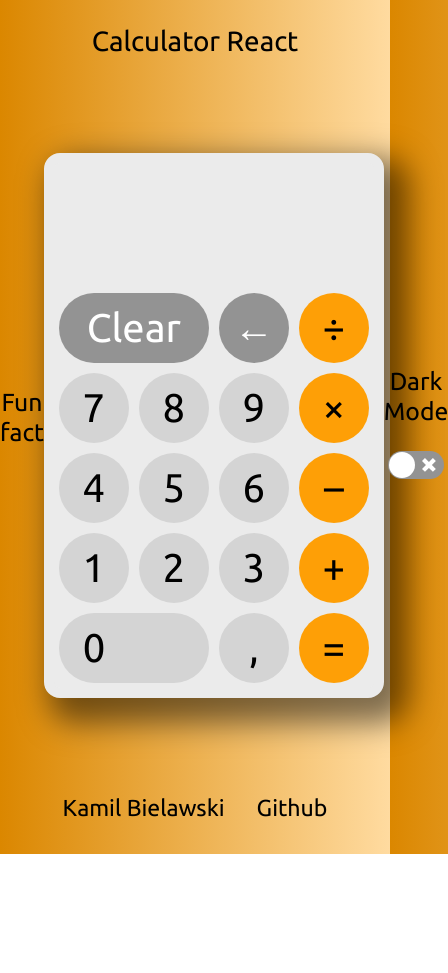
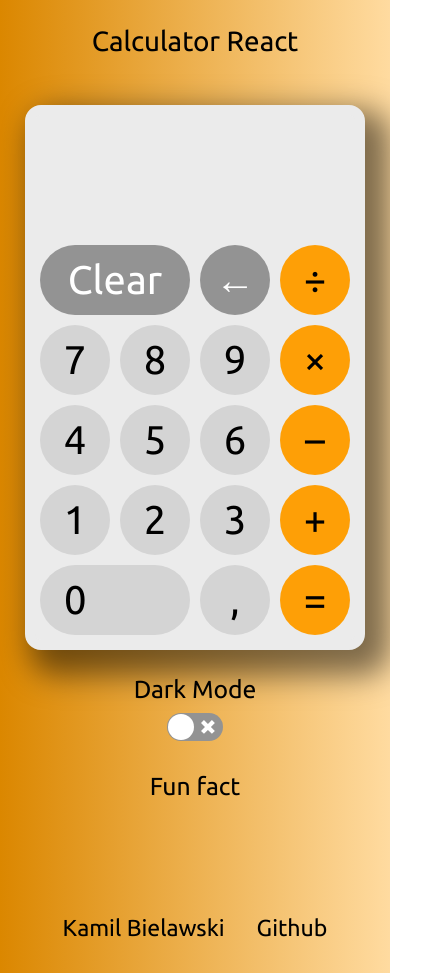
Before and after one commit to biel4s/calculator-react, a React (Create React App) app: page / in a window 390 px wide. Shown: the whole page, 448 px wide, since content can reach past the window. Before the commit the page ends 854 px from the top, so only its background shows below. Built offline with nearby package versions, Linux system fonts and the light colour scheme.

Commit message:
Fixed mobile styles

```diff
--- a/src/App.jsx
+++ b/src/App.jsx
@@ -13,14 +13,13 @@ export default class App extends Component {
     }
 
     onClick = button => {
-        if (button === 'clear') {								    	//User clicks Clear
+        if (button === 'clear') {
             this.clear();
         }
-        else if (button === 'cancel') {							       		//User clicks Cancel
+        else if (button === 'cancel') {
             this.cancel();
-            //console.log([this.state.result]);
         }
-        else if (button === 'calculate') {							    	//User clicks Equals sign
+        else if (button === 'calculate') {
             this.calculate();
             this.fact();
             if (this.state.result === 'Error' || this.state.result === 'function Error()') {
@@ -28,8 +27,7 @@ export default class App extends Component {
             }
 		}
         else {
-			this.setState({ result: this.state.result + button });	    			//User clicks anything else
-			//console.log([this.state.result]);
+			this.setState({ result: this.state.result + button });
         }
     }
 
@@ -109,32 +107,25 @@ export default class App extends Component {
     render() {
         return (
             <div className="container d-inline w-100 h-100 justify-content-center align-items-center">
-		{/* Title */}
 		<h1 className="text-center">Calculator React</h1>
-
-		{/* Main content */}
-		<div className="d-flex w-100 align-items-center justify-content-around pt-5 mt-5">
-			{/* Facts about result */}
+		<div className="content d-flex w-100 align-items-center justify-content-around mt-5">
 			<div className="facts w-25 text-center">
 				<h2>Fun fact</h2>
 				<p className="lead w-60 align-items-center">
 					{this.state.text}
 				</p>
 			</div>
-			{/* Calculator */}
 			<div className="calculator text-center rounded-4">
 				<Result result={this.state.result} />
 				<Keypad onClick={this.onClick} />
 			</div>
-			{/* Theme */}
 			<div className="switch-theme w-25 text-center">
 				<h2>Dark Mode</h2>
-				<label className="mt-3">
+				<label>
 					<DarkTheme />
 				</label>
 			</div>
 		</div>
-		{/* Footer */}
 		<footer className="footer d-flex justify-content-center pt-5 mt-5">
 			<h3 className="me-3">Kamil Bielawski</h3>
 			<h3 className="ms-3">
@@ -148,9 +139,6 @@ export default class App extends Component {
 				</a>
 			 </h3>
 	   	</footer>
-		    {/* left - position-absolute top-50 start-0 translate-middle-y ps-5 */}
-		    {/* right - position-absolute top-50 end-0 translate-middle-y pe-5 */}
-		    {/* middle - position-absolute top-50 start-50 translate-middle */}
 	</div>
         );
     }
--- a/src/sass/_light.scss
+++ b/src/sass/_light.scss
@@ -6,6 +6,7 @@
 
 body.light {
 	background-image: linear-gradient(to right, #db8700, #ffdba0);
+
 	h1,
 	h2,
 	label,
@@ -13,15 +14,18 @@ body.light {
 		color: map-get($map: $dark, $key: text-color);
 		transition: 0.5s;
 	}
+
 	.lead {
 		margin-left: 20%;
 		margin-right: 20%;
 	}
+
 	.calculator {
 		background-color: map-get($map: $ligth, $key: bg-color);
 		border: 10px solid map-get($map: $ligth, $key: bg-color);
 		box-shadow: 15px 15px 30px 10px rgba(0, 0, 0, 0.5);
 		transition: 0.5s;
+
 		input[type="text"] {
 			background-color: map-get($map: $ligth, $key: bg-color);
 			color: map-get($map: $ligth, $key: number-color);
@@ -30,10 +34,12 @@ body.light {
 			font-size: 45px;
 			transition: 0.5s;
 		}
+
 		.keypad {
 			grid-template-columns: repeat(4, 5rem);
 			grid-auto-rows: minmax(5rem, auto);
 			font-size: 40px;
+
 			button {
 				cursor: pointer;
 				border: none;
@@ -41,13 +47,16 @@ body.light {
 				margin: 5px;
 				transition: 0.7s;
 			}
+
 			.number {
 				color: map-get($map: $ligth, $key: number-color);
 				background-color: map-get($map: $ligth, $key: number-border);
+
 				&:hover {
 					background-color: map-get($map: $ligth, $key: number-hover);
 					transition: 0.3s;
 				}
+
 				&:active {
 					background-color: map-get(
 						$map: $ligth,
@@ -56,26 +65,32 @@ body.light {
 					transition: 0;
 				}
 			}
+
 			.sign {
 				color: map-get($map: $ligth, $key: sign-color);
 				background-color: map-get($map: $ligth, $key: sign-border);
+
 				&:hover {
 					background-color: map-get($map: $ligth, $key: sign-hover);
 					transition: 0.3s;
 				}
+
 				&:active {
 					background-color: map-get($map: $ligth, $key: sign-active);
 					color: map-get($map: $ligth, $key: sign-active);
 					transition: 0;
 				}
 			}
+
 			.action {
 				color: map-get($map: $ligth, $key: action-color);
 				background-color: map-get($map: $ligth, $key: action-border);
+
 				&:hover {
 					background-color: map-get($map: $ligth, $key: action-hover);
 					transition: 0.3s;
 				}
+
 				&:active {
 					background-color: map-get(
 						$map: $ligth,
@@ -84,21 +99,26 @@ body.light {
 					transition: 0;
 				}
 			}
+
 			#clear {
 				grid-column: 1/3;
 			}
+
 			#zero {
 				grid-column: 1/3;
 			}
 		}
 	}
+
 	.footer {
 		color: map-get($map: $dark, $key: text-color);
 		transition: 0.5s;
+
 		a {
 			color: map-get($map: $dark, $key: text-color);
 			position: relative;
 			transition: 0.5s;
+
 			&:after {
 				content: "";
 				position: absolute;
@@ -109,8 +129,10 @@ body.light {
 				opacity: 0;
 				transition: all 0.3s ease-in-out;
 			}
+
 			&:hover {
 				color: #925100;
+
 				&:after {
 					opacity: 1;
 				}
@@ -118,3 +140,27 @@ body.light {
 		}
 	}
 }
+
+//Media Queries
+
+@media screen and (max-width: 768px) {
+	.content {
+		flex-direction: column;
+	}
+
+	.facts {
+		order: 2;
+		margin-top: 25px;
+		width: 90vw !important;
+	}
+
+	.switch-theme {
+		order: 0;
+		margin-top: 25px;
+		width: 90vw !important;
+	}
+}
+
+@media screen and (max-width: 480px) {
+
+}
```
Also changed, not shown: src/sass/_dark.scss (+22 -0 lines).
